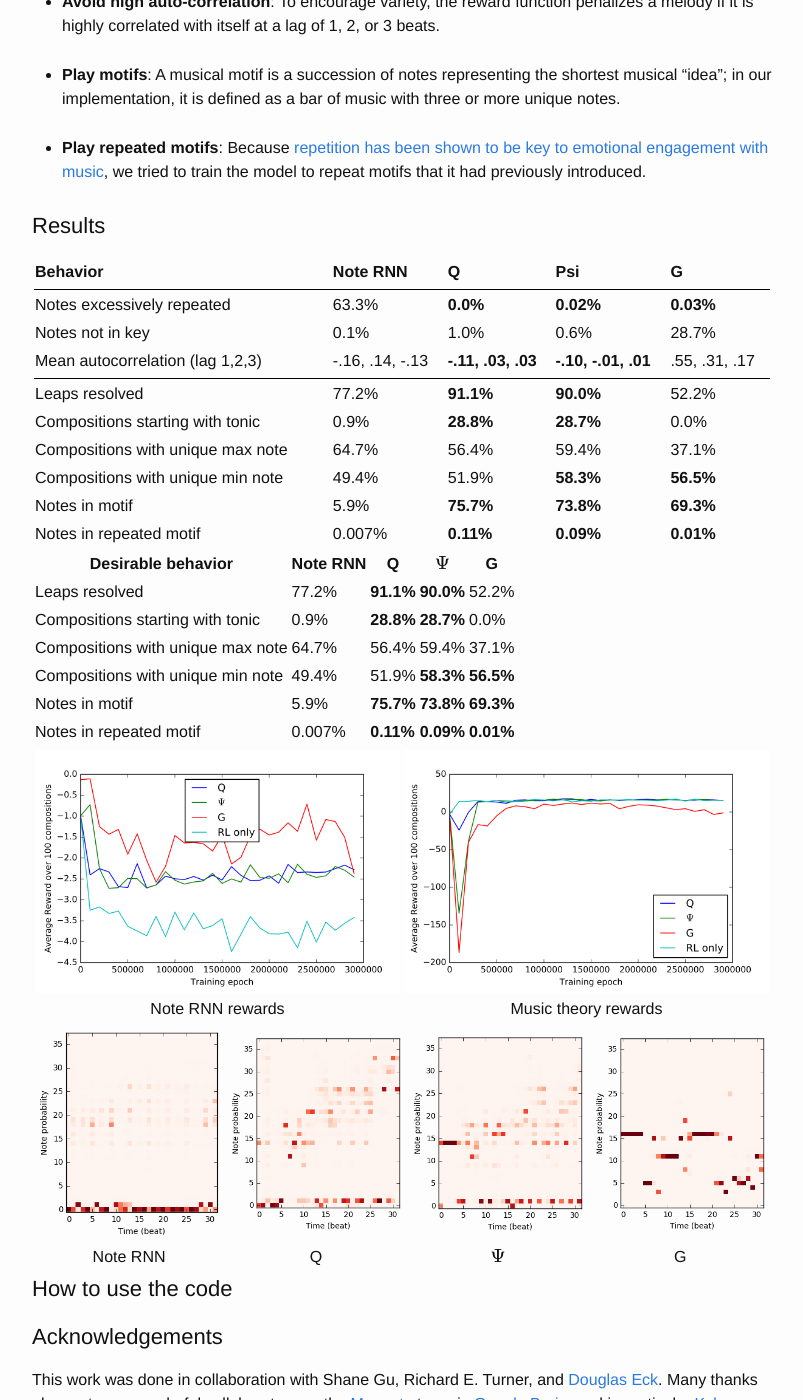
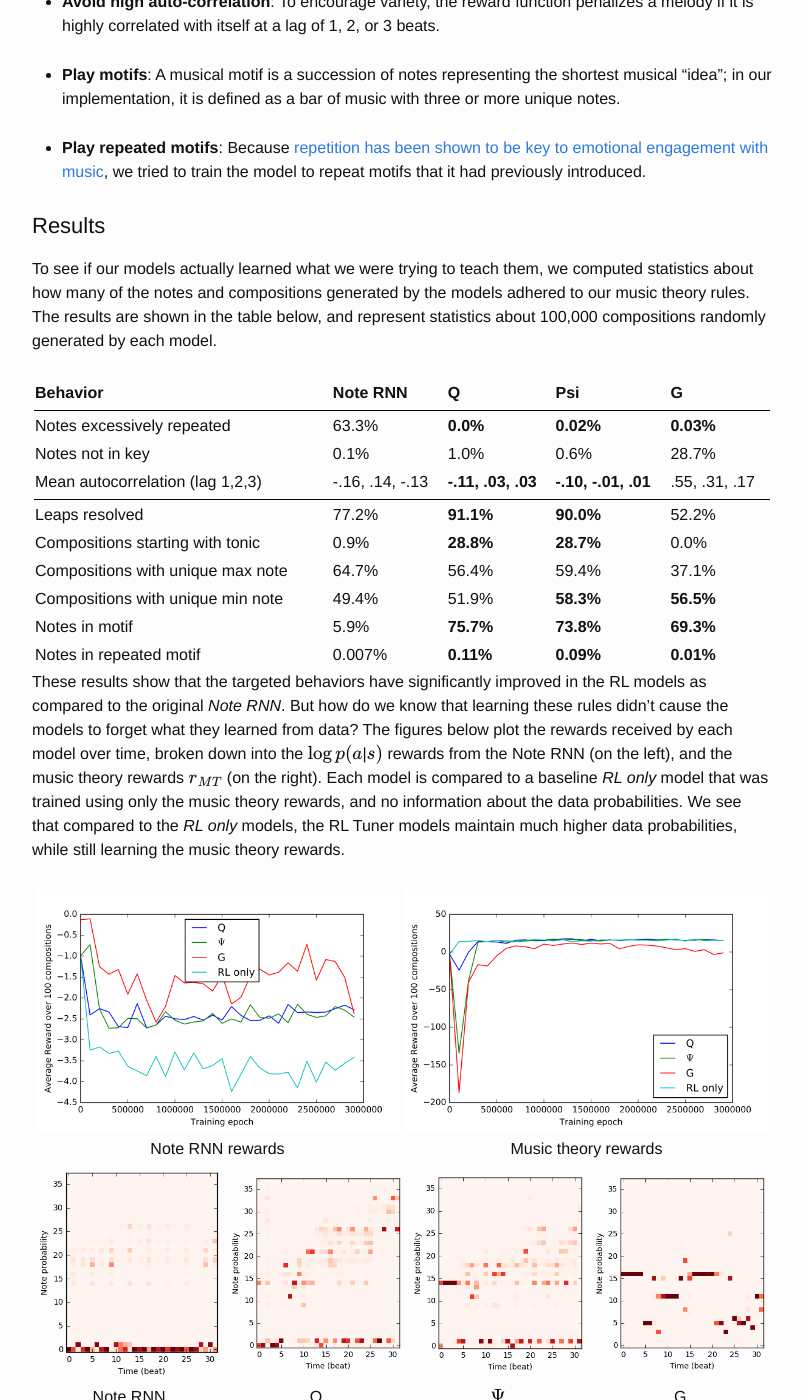
Before and after one commit to notfuchsia/notfuchsia.github.io, a Jekyll site: the page built from _posts/2016-10-10-natasha.markdown, in a window 1280 px wide and 1400 px high, scrolled down 5814 px. Shown: the whole window, without its empty margins (238-1041 px from the left). Built offline with Jekyll 4.4.1, drawn with Linux system fonts in a browser that asks for light colours; formulas are drawn with MathJax 3; some of the changed text lies outside the part shown.

Commit message:
everything but the videos

```diff
--- a/_posts/2016-10-10-natasha.markdown
+++ b/_posts/2016-10-10-natasha.markdown
@@ -55,7 +55,7 @@ In [Deep Q Learning][dqn], a neural network called the Deep Q-network (DQN) is u
 \label{eq:qloss}
 L_t(\theta_t) = (r_t + \gamma \max_{a'}Q(s',a';\theta_{t-1}) - Q(s,a;\theta_t))^2
 \end{align}
-The loss function describes the difference between the actual reward received at step $$t$$ ($$r_t$$) plus the discounted future return estimated by the *Q-network* parameters at step $$t-1$$, and the expected future discounted return output by the *Q-network* at step $$t$$. Essentially, this is the prediction error in estimating the $$Q$$ function made by the *Q-network*. Importantly, the parameters for the previous generation of the network ($$\theta_{t-1}$$) are held fixed, and not updated by SGD.
+The loss function describes the difference between the actual reward received at step $$t$$, $$r_t$$, plus the discounted future return estimated by the *Q-network* parameters at step $$t-1$$, and the expected future discounted return output by the *Q-network* at step $$t$$. Essentially, this is the prediction error in estimating the $$Q$$ function made by the *Q-network*. Importantly, the parameters for the previous generation of the network ($$\theta_{t-1}$$) are held fixed, and not updated by SGD.
 
 <!--While interacting with the environment, the $$Q$$-learning agent typically follows an $$\epsilon$$-greedy policy. This means that it will greedily choose the action with the highest Q value with probability $$1-\epsilon$$, and choose a random action with probability $$\epsilon$$. This off-policy learning method ensures a reasonably trade-off between exploration of the action space, and exploitation of the most efficient strategies learned so far. -->
 
@@ -130,6 +130,7 @@ The rules we implemented to make sure our model conformed to music theory were b
 
 Results
 ----------
+To see if our models actually learned what we were trying to teach them, we computed statistics about how many of the notes and compositions generated by the models adhered to our music theory rules. The results are shown in the table below, and represent statistics about 100,000 compositions randomly generated by each model.
 
 <table style="width:100%">
 	<thead style="border-bottom:1px">
@@ -212,19 +213,14 @@ Results
 	</tr>
 </table>
 
-
-| Desirable behavior                | Note RNN | Q         | $$\Psi$$  | G         |
-|-----------------------------------|----------|-----------|-----------|-----------|
-| Leaps resolved                    | 77.2%    | **91.1%** | **90.0%** | 52.2%     |
-| Compositions starting with tonic  | 0.9%     | **28.8%** | **28.7%** | 0.0%      |
-| Compositions with unique max note | 64.7%    | 56.4%     | 59.4%     | 37.1%     |
-| Compositions with unique min note | 49.4%    | 51.9%     | **58.3%** | **56.5%** |
-| Notes in motif                    | 5.9%     | **75.7%** | **73.8%** | **69.3%** |
-| Notes in repeated motif           | 0.007%   | **0.11%** | **0.09%** | **0.01%** |
+These results show that the targeted behaviors have significantly improved in the RL models as compared to the original *Note RNN*. But how do we know that learning these rules didn't cause the models to forget what they learned from data? The figures below plot the rewards received by each model over time, broken down into the $$\log p(a$$&#124;$$s)$$ rewards from the Note RNN (on the left), and the music theory rewards $$r_{MT}$$ (on the right). Each model is compared to a baseline *RL only* model that was trained using only the music theory rewards, and no information about the data probabilities. We see that compared to the *RL only* models, the RL Tuner models maintain much higher data probabilities, while still learning the music theory rewards.
 
 | ![](/assets/rl_rnn/rewards_note_rnn.png)  | ![](/assets/rl_rnn/rewards_music_theory.png) |
 |:---:|:---:|
 | Note RNN rewards | Music theory rewards |
+
+
+
 
 | ![](/assets/rl_rnn/note_rnn.png)  | ![](/assets/rl_rnn/q.png) | ![](/assets/rl_rnn/psi.png) | ![](/assets/rl_rnn/g.png) |
 |:---:|:---:|:---:|:---:|
```
